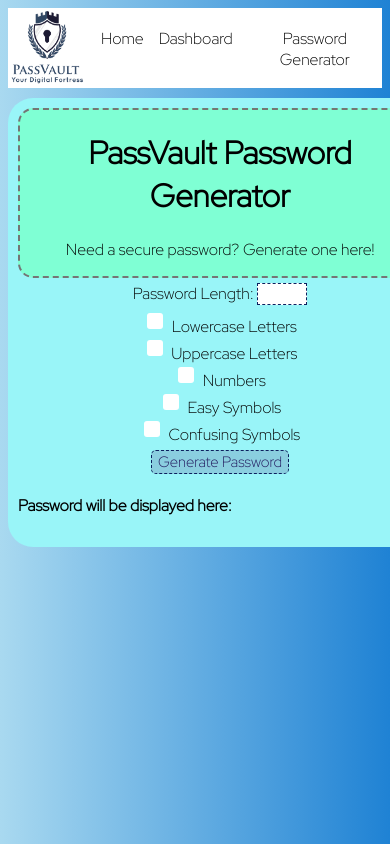
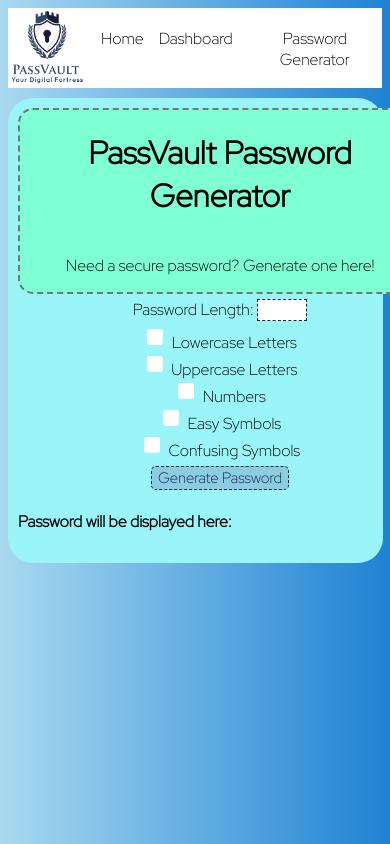
Before and after one commit to CthulhuInThePacificOcean/PassVault, a Vue app: page /generator in a window 390 px wide. Shown: the top 844 px of the page. Built offline with nearby package versions, Linux system fonts and the light colour scheme; no server answers.

Commit message:
Fit for Mobile

```diff
--- a/src/assets/styles/main.css
+++ b/src/assets/styles/main.css
@@ -247,6 +247,9 @@
 }
 
 .info {
+  display: flex;
+  align-self: center;
+  flex-direction: column;
   background-color: aquamarine;
   width: 400px;
   text-align: center;
@@ -415,7 +418,8 @@
   flex-wrap: wrap;
   padding-left: auto;
   padding-right: auto;
-  width: 400px;
+  width: 95%;
+  max-width: 600px;
   background: #99f5f8;
   padding: 10px;
   border-radius: 25px;
```
